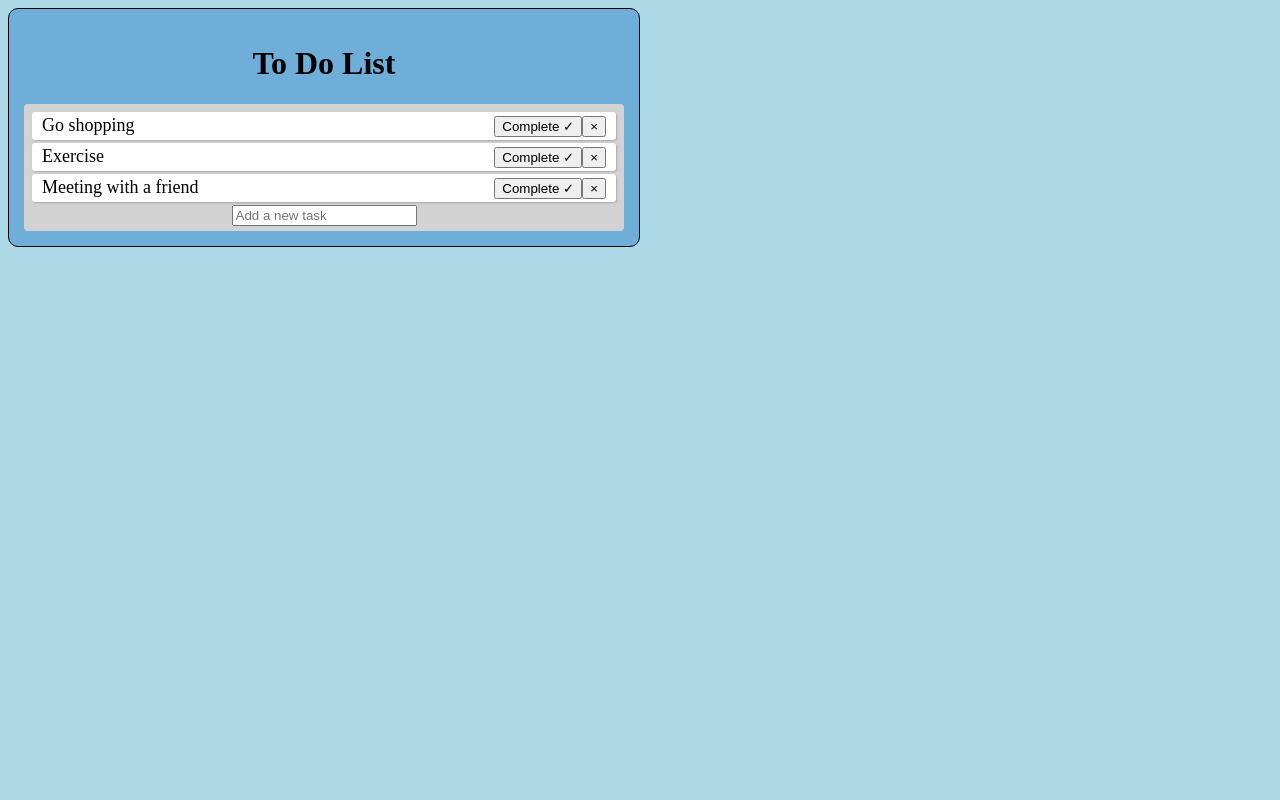
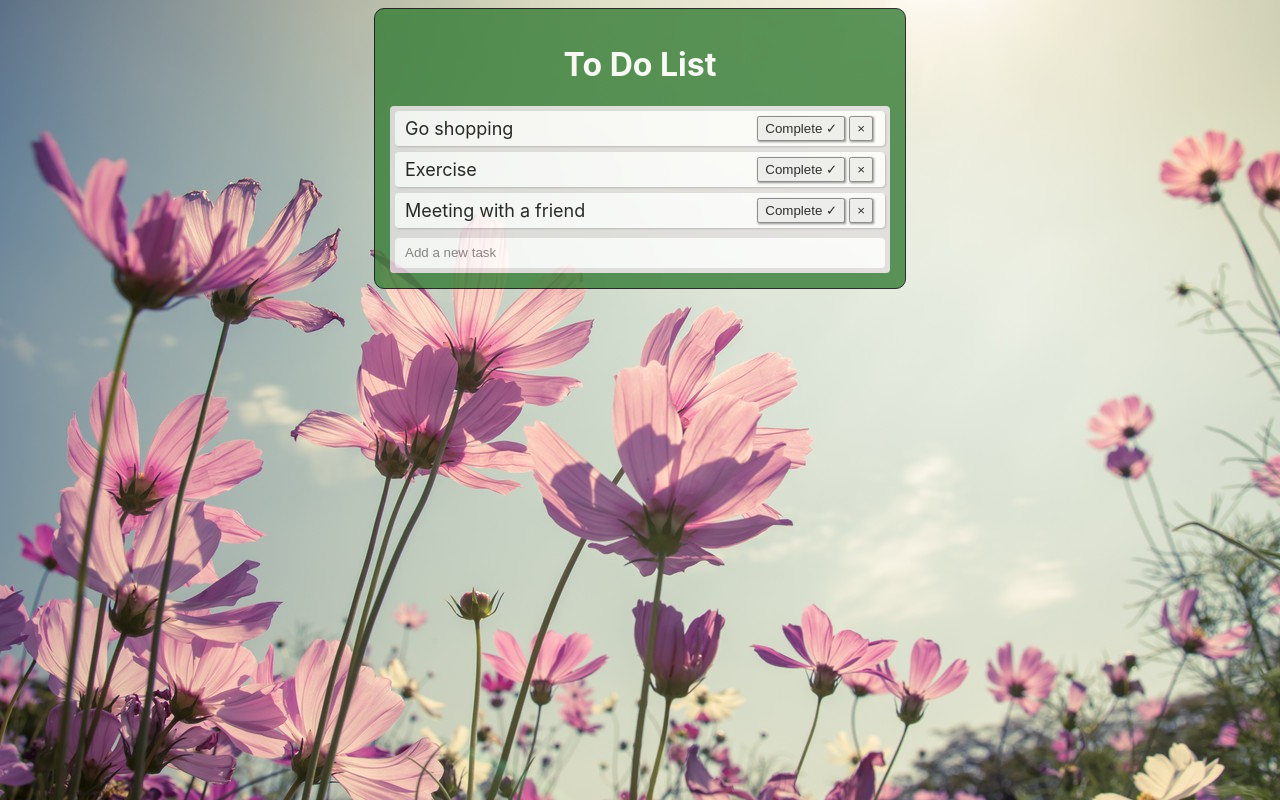
Before and after one commit to hanakola/react-to-do-list, a React (Create React App) app: page / in a window 1280 px wide. Built offline with nearby package versions, Linux system fonts and the light colour scheme.

Commit message:
Added background image, improved styling

```diff
--- a/src/App.css
+++ b/src/App.css
@@ -1,16 +1,24 @@
 body {
-  background: lightblue;
+  background-image: url(./images/flowers.jpg);
+  font-family: -apple-system, BlinkMacSystemFont, "Segoe UI", Roboto, Oxygen,
+    Ubuntu, Cantarell, "Open Sans", "Helvetica Neue", sans-serif;
 }
 .App {
+  display: block;
+  margin: 0 auto;
   text-align: center;
-  background: rgb(111, 174, 216);
-  width: 600px;
+  background: rgb(53, 124, 53);
+  opacity: 80%;
+  width: 500px;
   border: 1px solid black;
   border-radius: 10px;
   padding: 15px;
 }
+h1 {
+  color: white;
+}
 .to-do-list {
-  background: lightgray;
+  background: rgb(224, 222, 222);
   padding: 5px;
   border-radius: 4px;
 }
@@ -18,10 +26,31 @@ body {
   background: white;
   box-shadow: 1px 1px 2px rgba(0, 0, 0, 0.2);
   padding: 3px 10px;
-  border-radius: 3px;
-  margin: 3px;
+  border-radius: 4px;
+  margin-bottom: 6px;
   font-size: 18px;
   display: flex;
   align-items: center;
   justify-content: space-between;
 }
+form {
+  margin-top: 10px;
+}
+.input {
+  width: 100%;
+  box-sizing: border-box;
+  border: 0;
+  border-radius: 4px;
+  box-shadow: none;
+  padding: 10px;
+  height: 2.25em;
+  word-wrap: break-word;
+}
+button {
+  margin: 2px;
+  box-shadow: 1px 1px 2px grey;
+  height: 25px;
+}
+button:hover {
+  cursor: pointer;
+}
```
Also changed, not shown: src/images/flowers.jpg (added).
